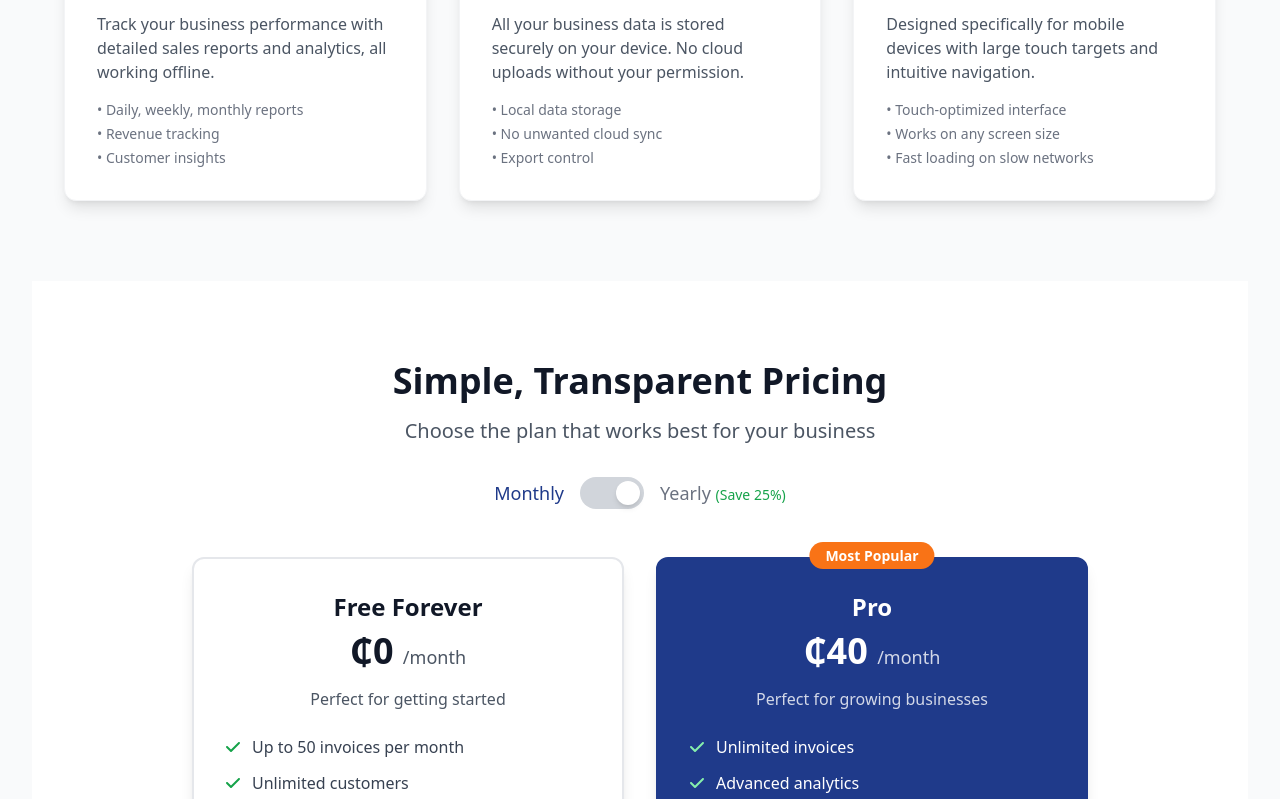
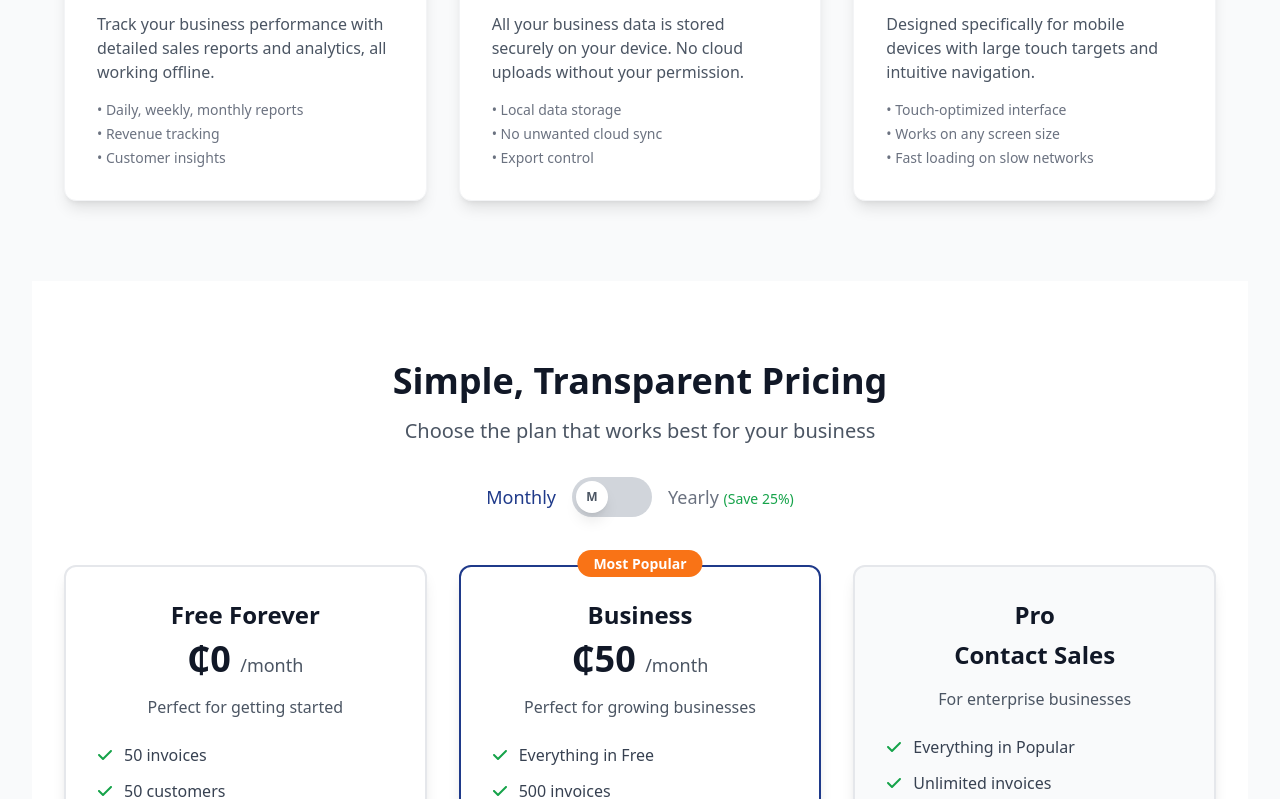
Before and after one commit to Benappiahpoku/sales-tracker-v1, a Vue app: page / in a window 1280 px wide. Shown: the part 2001-2800 px from the top of the page. Built offline with nearby package versions, Linux system fonts and the light colour scheme.

Commit message:
landing page-pricing-footer-navigation

```diff
--- a/src/components/base/PricingSection.vue
+++ b/src/components/base/PricingSection.vue
@@ -1,5 +1,4 @@
 <template>
-
   <!-- ===== Pricing Section ===== -->
   <section class="py-16 md:py-20 bg-white">
     <div class="max-w-7xl mx-auto px-4 sm:px-6 lg:px-8">
@@ -12,37 +11,56 @@
           Choose the plan that works best for your business
         </p>
 
-          <!-- ===== [New Feature] START: Functional Pricing Toggle ===== -->
-          <!-- Pricing Toggle -->
+        <!-- ===== [Updated Feature] START: Fixed Pricing Toggle ===== -->
+        <!-- Pricing Toggle with fixed functionality -->
         <div class="flex items-center justify-center mb-8">
-            <span :class="['text-lg font-medium', !isYearly ? 'text-primary' : 'text-gray-500']">Monthly</span>
-            <button
-              @click="togglePricing"
+          <span :class="['text-lg font-medium mr-4', !isYearly ? 'text-primary' : 'text-gray-500']">
+            Monthly
+          </span>
+
+          <!-- Fixed Toggle Switch Design -->
+          <div class="relative">
+            <input
+              id="pricing-toggle"
+              type="checkbox"
+              v-model="isYearly"
+              class="sr-only"
+            />
+            <label
+              for="pricing-toggle"
               :class="[
-                'relative mx-4 w-16 h-8 rounded-full transition-colors duration-200 focus:outline-none focus:ring-2 focus:ring-primary focus:ring-opacity-50',
+                'flex items-center cursor-pointer relative w-20 h-10 rounded-full p-1 transition-colors duration-300 ease-in-out',
                 isYearly ? 'bg-primary' : 'bg-gray-300'
               ]"
-              aria-label="Toggle pricing period"
             >
-              <span
+              <!-- Toggle Slider -->
+              <div
                 :class="[
-                  'absolute w-6 h-6 bg-white rounded-full top-1 transition-transform duration-200 shadow-md',
-                  isYearly ? 'translate-x-9' : 'translate-x-1'
+                  'bg-white w-8 h-8 rounded-full shadow-lg transform transition-transform duration-300 ease-in-out flex items-center justify-center',
+                  isYearly ? 'translate-x-10' : 'translate-x-0'
                 ]"
-              ></span>
-            </button>
-            <span :class="['text-lg font-medium', isYearly ? 'text-primary' : 'text-gray-500']">
-              Yearly
-              <span class="text-green-600 text-sm font-normal">(Save 25%)</span>
+              >
+                <!-- Optional: Add icons inside the toggle -->
+                <span class="text-xs font-bold text-gray-600">
+                  {{ isYearly ? 'Y' : 'M' }}
                 </span>
               </div>
-          <!-- ===== [New Feature] END ===== -->
+            </label>
           </div>
 
-        <!-- Pricing Cards - 1 column on mobile, 2 columns on desktop -->
-        <div class="grid grid-cols-1 lg:grid-cols-2 gap-8 max-w-4xl mx-auto">
+          <span :class="['text-lg font-medium ml-4', isYearly ? 'text-primary' : 'text-gray-500']">
+            Yearly
+            <span class="text-green-600 text-sm font-normal block md:inline">(Save 25%)</span>
+          </span>
+        </div>
+        <!-- ===== [Updated Feature] END ===== -->
+      </div>
 
-          <!-- Free Plan -->
+      <!-- ===== [Updated Feature] START: 3-Card Layout ===== -->
+      <!-- Pricing Cards - Stacked on mobile, 3 columns on desktop -->
+      <div class="grid grid-cols-1 lg:grid-cols-3 gap-8 max-w-6xl mx-auto">
+
+        <!-- ===== Free Forever Card ===== -->
         <div class="bg-white rounded-xl p-8 shadow-lg border-2 border-gray-200 hover:shadow-xl transition-all duration-200 transform hover:-translate-y-1">
           <div class="text-center">
             <h3 class="text-2xl font-bold text-gray-900 mb-2">Free Forever</h3>
@@ -55,28 +73,40 @@
             <!-- Features List -->
             <ul class="text-left space-y-3 mb-8">
               <li class="flex items-center">
-                  <font-awesome-icon icon="check" class="text-green-600 mr-3" />
-                  <span class="text-gray-700">Up to 50 invoices per month</span>
+                <font-awesome-icon icon="check" class="text-green-600 mr-3 flex-shrink-0" />
+                <span class="text-gray-700">50 invoices</span>
               </li>
               <li class="flex items-center">
-                  <font-awesome-icon icon="check" class="text-green-600 mr-3" />
-                  <span class="text-gray-700">Unlimited customers</span>
+                <font-awesome-icon icon="check" class="text-green-600 mr-3 flex-shrink-0" />
+                <span class="text-gray-700">50 customers</span>
               </li>
               <li class="flex items-center">
-                  <font-awesome-icon icon="check" class="text-green-600 mr-3" />
-                  <span class="text-gray-700">Offline functionality</span>
+                <font-awesome-icon icon="check" class="text-green-600 mr-3 flex-shrink-0" />
+                <span class="text-gray-700">50 products</span>
               </li>
               <li class="flex items-center">
-                  <font-awesome-icon icon="check" class="text-green-600 mr-3" />
-                  <span class="text-gray-700">WhatsApp sharing</span>
+                <font-awesome-icon icon="check" class="text-green-600 mr-3 flex-shrink-0" />
+                <span class="text-gray-700">50 stock</span>
               </li>
               <li class="flex items-center">
-                  <font-awesome-icon icon="check" class="text-green-600 mr-3" />
-                  <span class="text-gray-700">PDF export</span>
+                <font-awesome-icon icon="check" class="text-green-600 mr-3 flex-shrink-0" />
+                <span class="text-gray-700">1 company</span>
               </li>
               <li class="flex items-center">
-                  <font-awesome-icon icon="check" class="text-green-600 mr-3" />
-                  <span class="text-gray-700">Basic reports</span>
+                <font-awesome-icon icon="check" class="text-green-600 mr-3 flex-shrink-0" />
+                <span class="text-gray-700">Offline use only</span>
+              </li>
+              <li class="flex items-center">
+                <font-awesome-icon icon="check" class="text-green-600 mr-3 flex-shrink-0" />
+                <span class="text-gray-700">Local storage in browser</span>
+              </li>
+              <li class="flex items-center">
+                <font-awesome-icon icon="check" class="text-green-600 mr-3 flex-shrink-0" />
+                <span class="text-gray-700">Manual data backup</span>
+              </li>
+              <li class="flex items-center">
+                <font-awesome-icon icon="check" class="text-green-600 mr-3 flex-shrink-0" />
+                <span class="text-gray-700">No sign-in required</span>
               </li>
             </ul>
 
@@ -85,13 +115,13 @@
               to="/dashboard"
               class="w-full inline-flex items-center justify-center px-6 py-3 border-2 border-primary text-primary font-bold rounded-lg hover:bg-primary hover:text-white focus:outline-none focus:ring-2 focus:ring-primary focus:ring-opacity-50 transition-all duration-200 min-h-[48px]"
             >
-                Get Started Free
+              Go to My Biz
             </router-link>
           </div>
         </div>
 
-          <!-- Pro Plan -->
-          <div class="bg-primary rounded-xl p-8 shadow-lg border-2 border-primary hover:shadow-xl transition-all duration-200 transform hover:-translate-y-1 relative">
+        <!-- ===== Business Card (Popular) ===== -->
+        <div class="bg-white rounded-xl p-8 shadow-lg border-2 border-primary hover:shadow-xl transition-all duration-200 transform hover:-translate-y-1 relative">
           <!-- Popular Badge -->
           <div class="absolute -top-4 left-1/2 transform -translate-x-1/2">
             <span class="bg-orange-500 text-white px-4 py-1 rounded-full text-sm font-bold">
@@ -99,41 +129,107 @@
             </span>
           </div>
 
-            <div class="text-center text-white">
-              <h3 class="text-2xl font-bold mb-2">Pro</h3>
-              <div class="text-4xl font-bold mb-4">
-                {{ isYearly ? '₵30' : '₵40' }}
-                <span class="text-lg font-normal opacity-80">/month</span>
+          <div class="text-center">
+            <h3 class="text-2xl font-bold text-gray-900 mb-2">Business</h3>
+            <div class="text-4xl font-bold text-gray-900 mb-4">
+              {{ isYearly ? '₵40' : '₵50' }}
+              <span class="text-lg font-normal text-gray-600">/month</span>
             </div>
-              <p class="opacity-80 mb-6">
-                {{ isYearly ? 'Billed yearly (₵360/year)' : 'Perfect for growing businesses' }}
+            <p class="text-gray-600 mb-6">
+              {{ isYearly ? 'Billed yearly (₵480/year)' : 'Perfect for growing businesses' }}
             </p>
 
             <!-- Features List -->
             <ul class="text-left space-y-3 mb-8">
               <li class="flex items-center">
-                  <font-awesome-icon icon="check" class="text-green-300 mr-3" />
-                  <span>Unlimited invoices</span>
+                <font-awesome-icon icon="check" class="text-green-600 mr-3 flex-shrink-0" />
+                <span class="text-gray-700">Everything in Free</span>
               </li>
               <li class="flex items-center">
-                  <font-awesome-icon icon="check" class="text-green-300 mr-3" />
-                  <span>Advanced analytics</span>
+                <font-awesome-icon icon="check" class="text-green-600 mr-3 flex-shrink-0" />
+                <span class="text-gray-700">500 invoices</span>
               </li>
               <li class="flex items-center">
-                  <font-awesome-icon icon="check" class="text-green-300 mr-3" />
-                  <span>Custom invoice templates</span>
+                <font-awesome-icon icon="check" class="text-green-600 mr-3 flex-shrink-0" />
+                <span class="text-gray-700">500 customers</span>
               </li>
               <li class="flex items-center">
-                  <font-awesome-icon icon="check" class="text-green-300 mr-3" />
-                  <span>Inventory management</span>
+                <font-awesome-icon icon="check" class="text-green-600 mr-3 flex-shrink-0" />
+                <span class="text-gray-700">500 products</span>
               </li>
               <li class="flex items-center">
-                  <font-awesome-icon icon="check" class="text-green-300 mr-3" />
-                  <span>Priority support</span>
+                <font-awesome-icon icon="check" class="text-green-600 mr-3 flex-shrink-0" />
+                <span class="text-gray-700">500 stock</span>
               </li>
               <li class="flex items-center">
-                  <font-awesome-icon icon="check" class="text-green-300 mr-3" />
-                  <span>Data backup & sync</span>
+                <font-awesome-icon icon="check" class="text-green-600 mr-3 flex-shrink-0" />
+                <span class="text-gray-700">5 companies</span>
+              </li>
+              <li class="flex items-center">
+                <font-awesome-icon icon="check" class="text-green-600 mr-3 flex-shrink-0" />
+                <span class="text-gray-700">Sign-in required</span>
+              </li>
+              <li class="flex items-center">
+                <font-awesome-icon icon="check" class="text-green-600 mr-3 flex-shrink-0" />
+                <span class="text-gray-700">Cloud data backup</span>
+              </li>
+            </ul>
+
+            <!-- CTA Button -->
+            <a
+              href="https://wa.me/233594093926?text=Hi! I'm interested in the Business plan for Sales Tracker"
+              target="_blank"
+              rel="noopener noreferrer"
+              class="w-full inline-flex items-center justify-center px-6 py-3 bg-primary text-white font-bold rounded-lg hover:bg-primary-dark focus:outline-none focus:ring-2 focus:ring-primary focus:ring-opacity-50 transition-all duration-200 min-h-[48px]"
+            >
+              <font-awesome-icon icon="fa-brands fa-whatsapp" class="mr-2" />
+              Subscribe Now
+            </a>
+          </div>
+        </div>
+
+        <!-- ===== Pro Card ===== -->
+        <div class="bg-gray-50 rounded-xl p-8 shadow-lg border-2 border-gray-200 hover:shadow-xl transition-all duration-200 transform hover:-translate-y-1">
+          <div class="text-center">
+            <h3 class="text-2xl font-bold text-gray-900 mb-2">Pro</h3>
+            <div class="text-2xl font-bold text-gray-900 mb-4">
+              Contact Sales
+            </div>
+            <p class="text-gray-600 mb-6">For enterprise businesses</p>
+
+            <!-- Features List -->
+            <ul class="text-left space-y-3 mb-8">
+              <li class="flex items-center">
+                <font-awesome-icon icon="check" class="text-green-600 mr-3 flex-shrink-0" />
+                <span class="text-gray-700">Everything in Popular</span>
+              </li>
+              <li class="flex items-center">
+                <font-awesome-icon icon="check" class="text-green-600 mr-3 flex-shrink-0" />
+                <span class="text-gray-700">Unlimited invoices</span>
+              </li>
+              <li class="flex items-center">
+                <font-awesome-icon icon="check" class="text-green-600 mr-3 flex-shrink-0" />
+                <span class="text-gray-700">Unlimited customers</span>
+              </li>
+              <li class="flex items-center">
+                <font-awesome-icon icon="check" class="text-green-600 mr-3 flex-shrink-0" />
+                <span class="text-gray-700">Unlimited products</span>
+              </li>
+              <li class="flex items-center">
+                <font-awesome-icon icon="check" class="text-green-600 mr-3 flex-shrink-0" />
+                <span class="text-gray-700">Unlimited stock</span>
+              </li>
+              <li class="flex items-center">
+                <font-awesome-icon icon="check" class="text-green-600 mr-3 flex-shrink-0" />
+                <span class="text-gray-700">Unlimited everything</span>
+              </li>
+              <li class="flex items-center">
+                <font-awesome-icon icon="check" class="text-green-600 mr-3 flex-shrink-0" />
+                <span class="text-gray-700">Cloud storage</span>
+              </li>
+              <li class="flex items-center">
+                <font-awesome-icon icon="check" class="text-green-600 mr-3 flex-shrink-0" />
+                <span class="text-gray-700">Full support</span>
               </li>
             </ul>
 
@@ -142,7 +238,7 @@
               href="https://wa.me/233594093926?text=Hi! I'm interested in the Pro plan for Sales Tracker"
               target="_blank"
               rel="noopener noreferrer"
-                class="w-full inline-flex items-center justify-center px-6 py-3 bg-white text-primary font-bold rounded-lg hover:bg-gray-100 focus:outline-none focus:ring-2 focus:ring-white focus:ring-opacity-50 transition-all duration-200 min-h-[48px]"
+              class="w-full inline-flex items-center justify-center px-6 py-3 border-2 border-primary text-primary font-bold rounded-lg hover:bg-primary hover:text-white focus:outline-none focus:ring-2 focus:ring-primary focus:ring-opacity-50 transition-all duration-200 min-h-[48px]"
             >
               <font-awesome-icon icon="fa-brands fa-whatsapp" class="mr-2" />
               Talk to Sales
@@ -150,22 +246,23 @@
           </div>
         </div>
       </div>
+      <!-- ===== [Updated Feature] END ===== -->
     </div>
   </section>
 </template>
 
 <script setup lang="ts">
-import {ref} from 'vue'
+import { ref } from 'vue'
 
+// ===== Types & Interfaces =====
 /**
  * Pricing toggle state - switches between monthly and yearly pricing
+ * When true, shows yearly pricing with discount
+ * When false, shows monthly pricing
  */
 const isYearly = ref(false)
-/**
- * Toggle between monthly and yearly pricing
- * Updates the displayed prices throughout the pricing section
- */
- function togglePricing() {
-  isYearly.value = !isYearly.value
-}
+
+// ===== Main Logic =====
+// Note: We removed the togglePricing function since v-model handles the state automatically
+// The reactive `isYearly` ref will update automatically when the checkbox is clicked
 </script>
--- a/src/components/common/Footer.vue
+++ b/src/components/common/Footer.vue
@@ -1,92 +1,52 @@
+
 <template>
-  <footer class="bg-primary-600 text-white mt-auto mb-28">
-    <!-- Main container with max width and padding -->
-    <div class="max-w-7xl mx-auto px-4 sm:px-6 lg:px-8 py-12">
-      <!-- Two-column grid: vertical on mobile, horizontal on desktop -->
-      <div class="grid grid-cols-1 md:grid-cols-2 gap-8 text-center">
-        <!-- Contact Section -->
-        <div class="space-y-4">
-          <h3 class="text-lg font-semibold">Help Us Improve - Share Your Feedback</h3>
-          <div class="space-y-3">
-            <!-- WhatsApp -->
-            <a href="https://wa.me/233594093926" target="_blank" rel="noopener noreferrer"
-              class="flex items-center justify-center gap-2 hover:text-primary-200 transition-colors">
-              <font-awesome-icon icon="fa-brands fa-whatsapp" class="text-xl" />
-              <span>WhatsApp: +233 59 409 3926</span>
-            </a>
 
-            <!-- Email -->
-            <a href="mailto:stratoneaconsult@gmail.com"
-              class="flex items-center justify-center gap-2 hover:text-primary-200 transition-colors">
-              <font-awesome-icon :icon="['fas', 'envelope']" class="text-xl" />
-              <span>stratoneaconsult@gmail.com</span>
-            </a>
+    <!-- ===== Call to Action Section ===== -->
+    <section class="py-16 md:py-20 bg-primary text-white">
+      <div class="max-w-4xl mx-auto px-4 sm:px-6 lg:px-8 text-center">
+        <h2 class="text-3xl md:text-4xl font-bold mb-4">
+          Ready to Transform Your Business?
+        </h2>
+        <p class="text-xl text-blue-100 mb-8 max-w-2xl mx-auto">
+          Join thousands of Ghanaian businesses already using Sales Tracker to manage their sales professionally and
+          efficiently.
+        </p>
+
+        <!-- CTA Buttons -->
+        <div class="flex flex-col sm:flex-row gap-4 justify-center items-center">
+          <router-link to="/dashboard"
+            class="w-full sm:w-auto inline-flex items-center justify-center px-8 py-4 bg-white text-primary font-bold text-lg rounded-xl hover:bg-gray-100 focus:outline-none focus:ring-4 focus:ring-white focus:ring-opacity-50 transition-all duration-200 min-h-[56px] shadow-lg hover:shadow-xl transform hover:-translate-y-1">
+            <font-awesome-icon icon="rocket" class="mr-3 text-xl" />
+            Start Free Now
+          </router-link>
+
+          <a href="https://wa.me/233594093926?text=Hi! I have questions about Sales Tracker" target="_blank"
+            rel="noopener noreferrer"
+            class="w-full sm:w-auto inline-flex items-center justify-center px-8 py-4 border-2 border-white text-white font-bold text-lg rounded-xl hover:bg-white hover:text-primary focus:outline-none focus:ring-4 focus:ring-white focus:ring-opacity-50 transition-all duration-200 min-h-[56px]">
+            <font-awesome-icon icon="fa-brands fa-whatsapp" class="mr-3 text-xl" />
+            Ask Questions
+          </a>
+        </div>
+
+        <!-- Trust indicators -->
+        <div class="mt-8 flex items-center justify-center gap-8 text-blue-200 text-sm">
+          <div class="flex items-center">
+            <font-awesome-icon icon="shield-halved" class="mr-2" />
+            <span>100% Secure</span>
+          </div>
+          <div class="flex items-center">
+            <font-awesome-icon icon="users" class="mr-2" />
+            <span>1000+ Users</span>
+          </div>
+          <div class="flex items-center">
+            <font-awesome-icon icon="heart" class="mr-2" />
+            <span>Made in Ghana</span>
           </div>
         </div>
-
-        <!-- Support Section -->
-        <div class="space-y-4">
-          <h3 class="text-lg font-semibold">Support Our Mission</h3>
-          <p class="text-sm text-primary-100">
-            Help us keep this tool free for SMEs across Ghana
-          </p>
-
-          <!-- Mobile Money Button -->
-          <button @click="copyToClipboard('0594093926')" class="w-full max-w-xs mx-auto flex items-center justify-center gap-2 px-6 py-3
-                   bg-primary-700 hover:bg-primary-800 rounded-lg transition-colors">
-            <font-awesome-icon icon="fa-solid fa-mobile-screen" class="text-xl" />
-            <span>MTN MoMo: 0594093926</span>
-            <font-awesome-icon icon="fa-solid fa-copy" class="ml-2 text-sm opacity-75" />
-          </button>
-          <p class="text-xs text-primary-200">Click to copy number</p>
-        </div>
       </div>
-
-      <!-- Divider -->
-      <div class="border-t border-primary-500 my-8 max-w-xs mx-auto"></div>
-
-      <!-- Footer Bottom - Always Centered -->
-      <div class="text-center space-y-4">
-        <p class="text-sm text-primary-200">
-          © {{ new Date().getFullYear() }} Created with
-          <span class="mx-1 animate-pulse">❤️</span>
-          by TekLumen
-        </p>
-        <div class="flex items-center justify-center gap-2 text-xs text-primary-200">
-          <span>Made in</span>
-          <img src="/ghana-flag.png" alt="Ghana Flag" class="w-4 h-4 rounded-sm" />
-          <span>Ghana</span>
-        </div>
-      </div>
-    </div>
-  </footer>
+    </section>
 </template>
 
 <script setup lang="ts">
-import { useToast } from '@/composables/useToast'
 
-const toast = useToast()
-
-// ===== [Fix] Updated Toast Function Calls =====
-async function copyToClipboard(text: string) {
-  try {
-    await navigator.clipboard.writeText(text)
-    // Fixed: Removed extra options object, using single message parameter
-    toast.success('MoMo number copied! Thank you for your support! 🙏')
-  } catch (err) {
-    // Fixed: Removed extra options object, using single message parameter
-    toast.error('Could not copy number. Please try manually.')
-  }
-}
 </script>
-
-<style scoped>
-.transition-transform {
-  transition-duration: 200ms;
-}
-
-/* Hover effect for interactive elements */
-a:hover, button:hover {
-  transform: translateY(-1px);
-}
-</style>
```
Also changed, not shown: prd/HomeView-design.md (+2 -2 lines), src/views/HomeView.vue (+9 -49 lines), public/heropic.png. Lines whose indentation alone changed are shown as unchanged.
